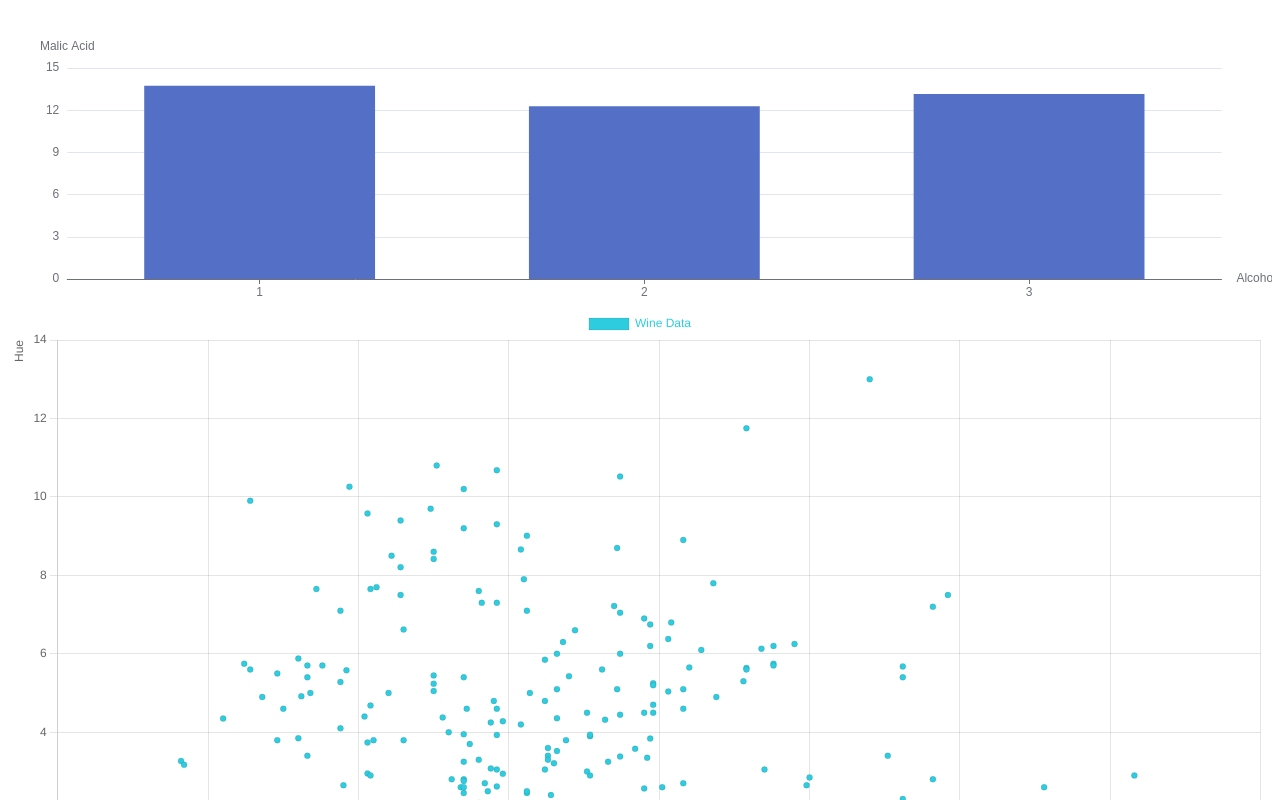
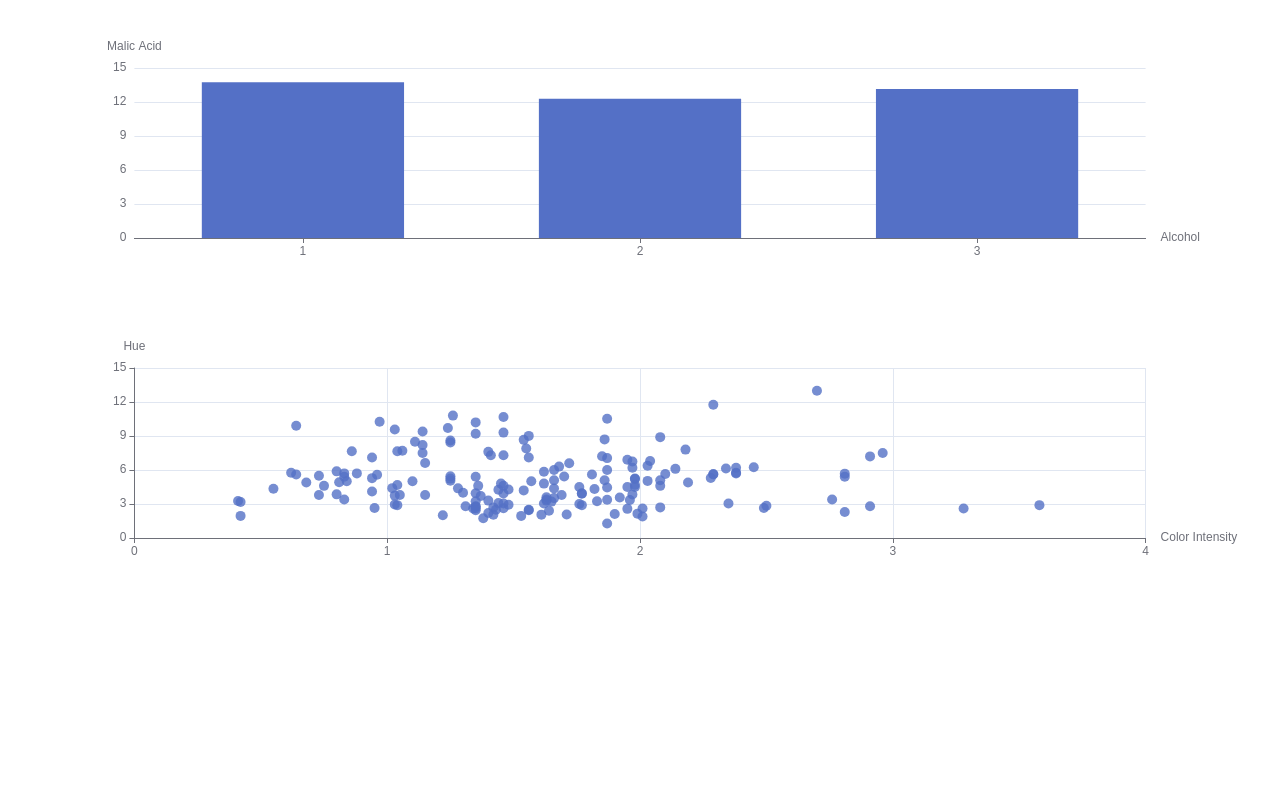
Before and after one commit to Prakharsvnit/manuc_dataviz, a React (Create React App) app: page / in a window 1280 px wide. Shown: the top 800 px of the page. Built offline with nearby package versions, Linux system fonts and the light colour scheme.

Commit message:
ScatterChart done

```diff
--- a/src/App.js
+++ b/src/App.js
@@ -1,12 +1,15 @@
 import BarChart from "./barChart";
 import ScatterChart from "./scatterChart";
+import styles from "./css/charts.module.css";
 
 const App = () => {
   return (
-    <>
-      <BarChart />
-      <ScatterChart />
-    </>
+    <div id="main">
+      <div className={styles.charts}>
+        <BarChart />
+        <ScatterChart />
+      </div>
+    </div>
   );
 };
 
--- a/src/barChart.js
+++ b/src/barChart.js
@@ -10,7 +10,6 @@ import {
 } from "echarts/components";
 import { LabelLayout, UniversalTransition } from "echarts/features";
 import { CanvasRenderer } from "echarts/renderers";
-import styles from "./css/charts.module.css";
 import { totalAverageArr, arrayofAlcohol } from "./displayData";
 
 echarts.use([
@@ -31,12 +30,6 @@ const option = {
     axisPointer: {
       type: "shadow",
     },
-  },
-  grid: {
-    left: "3%",
-    right: "4%",
-    bottom: "3%",
-    containLabel: true,
   },
   xAxis: [
     {
@@ -66,9 +59,9 @@ const option = {
 
 const barChart = () => {
   return (
-    <div className={styles.charts}>
+    <>
       <ReactEChartsCore echarts={echarts} option={option} />
-    </div>
+    </>
   );
 };
 
--- a/src/css/charts.module.css
+++ b/src/css/charts.module.css
@@ -1,7 +1,11 @@
 /* Common css for styling both charts */
 
-.charts{
-    position: relative;
+/* .charts{
     width: 100%;
-    height: 100%;
-}
+    height: 1200px;
+} */
+
+.echarts-for-react {
+    height: 100%!important; ;
+    width:100% ;
+  }
--- a/src/displayData.js
+++ b/src/displayData.js
@@ -2,12 +2,14 @@ import chartData from "./data/WineData.json";
 
 //calculate data from json file for scatter chart,bar chart to be displayed
 
-export const scatterChartData = chartData.map((obj) => {
+const scatterData = chartData.map((obj) => {
   return {
     x: obj["Color intensity"],
     y: obj["Hue"],
   };
 });
+
+const scatterChartData = scatterData.map((obj) => Object.values(obj));
 
 const arrayofAlcohol = [];
 let totalMalicAcidObj = {};
@@ -37,4 +39,4 @@ Object.values(totalMalicAcidObj).forEach((item) => {
   totalAverageArr.push(average);
 });
 
-export { totalAverageArr, arrayofAlcohol };
+export { totalAverageArr, arrayofAlcohol, scatterChartData };
--- a/src/scatterChart.js
+++ b/src/scatterChart.js
@@ -1,63 +1,54 @@
+import * as echarts from "echarts/core";
+import ReactEChartsCore from "echarts-for-react/lib/core";
+import { ScatterChart } from "echarts/charts";
 import {
-  Chart as ChartJS,
-  LinearScale,
-  PointElement,
-  LineElement,
-  Tooltip,
-  Legend,
-} from "chart.js";
-import { Scatter } from "react-chartjs-2";
+  TitleComponent,
+  TooltipComponent,
+  GridComponent,
+  DatasetComponent,
+  TransformComponent,
+} from "echarts/components";
+import { LabelLayout, UniversalTransition } from "echarts/features";
+import { CanvasRenderer } from "echarts/renderers";
 import { scatterChartData } from "./displayData";
-import styles from "./css/charts.module.css";
 
-ChartJS.register(LinearScale, PointElement, LineElement, Tooltip, Legend);
+echarts.use([
+  ScatterChart,
+  TitleComponent,
+  TooltipComponent,
+  GridComponent,
+  DatasetComponent,
+  TransformComponent,
+  LabelLayout,
+  UniversalTransition,
+  CanvasRenderer,
+]);
 
-const options = {
-  scales: {
-    x: {
-      title: {
-        display: true,
-        align: "end",
-        text: "Color Intensity",
-      },
+const option = {
+  xAxis: [
+    {
+      name: "Color Intensity",
     },
-    y: {
-      title: {
-        display: true,
-        align: "end",
-        text: "Hue",
-      },
+  ],
+  yAxis: [
+    {
+      name: "Hue",
     },
-  },
-  plugins: {
-    title: {
-      display: true,
-      text: "Scatter Plot",
-    },
-    legend: {
-      display: true,
-      labels: {
-        color: "#2DCDDF",
-      },
-    },
-  },
-};
-
-const data = {
-  datasets: [
+  ],
+  series: [
     {
-      label: "Wine Data",
+      symbolSize: 10,
       data: scatterChartData,
-      backgroundColor: "#2DCDDF",
+      type: "scatter",
     },
   ],
 };
 
 const scatterChart = () => {
   return (
-    <div className={styles.charts}>
-      <Scatter options={options} data={data} />;
-    </div>
+    <>
+      <ReactEChartsCore echarts={echarts} option={option} />
+    </>
   );
 };
 
```
